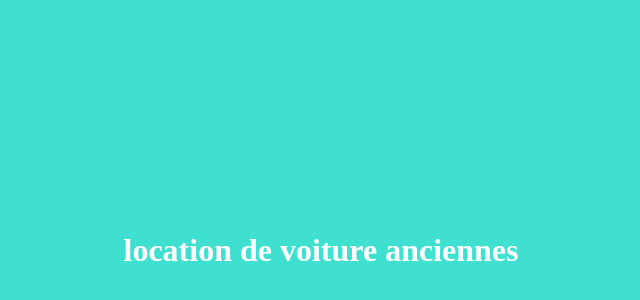
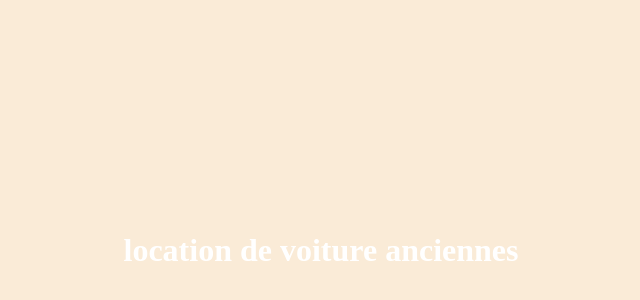
Before and after one commit to NarcisseDM/locationVoiture, a plain HTML site: page index.html in a window 1280 px wide. Shown: the part 42-342 px from the top of the page, without its empty margins (319-959 px from the left). Drawn offline with Linux system fonts and the light colour scheme.

Commit message:
modification de la couleur de fond

```diff
--- a/index.html
+++ b/index.html
@@ -4,7 +4,8 @@
     <meta charset="UTF-8">
     <title></title>
 </head>
-<body style="background-color: turquoise">
+<body style="background-color: antiquewhite
+">
 <h1 style="padding-top: 20%;padding-bottom: 20%;text-align: center;color: white">location de voiture anciennes</h1>
 </body>
 </html>
```
